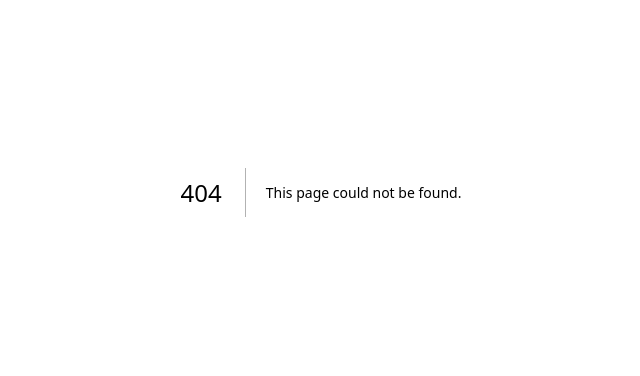
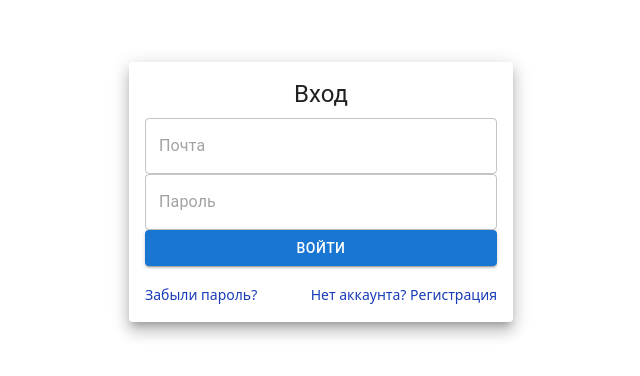
Before and after one commit to qwerty2265/ts-r_next-booking, a Next.js app: page /auth/login in a window 1280 px wide. Before the commit this address had no page. Shown: the part 208-584 px from the top of the page, without its empty margins (319-959 px from the left). Built offline with nearby package versions, Linux system fonts and the light colour scheme; what @mui/material-nextjs would draw is missing.

Commit message:
feat(login): add login form component with authentication functionality

```diff
--- /dev/null
+++ b/src/app/auth/login/page.tsx
@@ -0,0 +1,9 @@
+import { LoginForm } from "@/features/login/LoginForm";
+
+export default function Login() {
+  return (
+    <main className="min-h-screen flex items-center justify-center">
+      <LoginForm />
+    </main>
+  )
+}
--- /dev/null
+++ b/src/features/login/LoginForm.tsx
@@ -0,0 +1,108 @@
+"use client";
+
+import {
+  Box,
+  Paper,
+  TextField,
+  Typography,
+  Button,
+  Grid,
+  Alert,
+  FormControlLabel,
+  Checkbox,
+} from "@mui/material";
+import Link from "next/link";
+import { useState } from "react";
+import { signIn } from "next-auth/react";
+
+export function LoginForm() {
+  const [email, setEmail] = useState("");
+  const [password, setPassword] = useState("");
+  const [loading, setLoading] = useState(false);
+  const [error, setError] = useState("");
+
+  const handleSubmit = async (e: React.FormEvent) => {
+    e.preventDefault();
+    setLoading(true);
+    setError("");
+
+    try {
+      const result = await signIn("credentials", {
+        email,
+        password,
+        redirect: false,
+      });
+
+      if (result?.error) {
+        setError("Неверный email или пароль");
+      } else {
+        window.location.href = "/";
+      }
+    } catch (error) {
+      setError("Произошла ошибка при входе");
+      console.error("Login error:", error);
+    } finally {
+      setLoading(false);
+    }
+  };
+
+  return (
+    <Paper elevation={10} className="w-96 p-4">
+      <Typography component="h1" variant="h5" className="text-center">
+        Вход
+      </Typography>
+
+      {error && (
+        <Alert severity="error" className="mt-2">
+          {error}
+        </Alert>
+      )}
+
+      <Box component="form" onSubmit={handleSubmit} noValidate className="mt-2">
+        <TextField
+          placeholder="Почта"
+          fullWidth
+          required
+          type="email"
+          value={email}
+          onChange={(e) => setEmail(e.target.value)}
+          className="mb-4"
+          disabled={loading}
+        />
+        <TextField
+          placeholder="Пароль"
+          fullWidth
+          required
+          type="password"
+          value={password}
+          onChange={(e) => setPassword(e.target.value)}
+          className="mb-4"
+          disabled={loading}
+        />
+
+        <Button
+          type="submit"
+          variant="contained"
+          fullWidth
+          className="mt-2"
+          disabled={loading}
+        >
+          {loading ? "Загрузка..." : "Войти"}
+        </Button>
+      </Box>
+
+      <Grid container justifyContent="space-between" className="mt-4">
+        <Grid>
+          <Link href="/auth/forgot-password" className="text-blue-800 hover:underline text-sm">
+            Забыли пароль?
+          </Link>
+        </Grid>
+        <Grid>
+          <Link href="/auth/register" className="text-blue-800 hover:underline text-sm">
+            Нет аккаунта? Регистрация
+          </Link>
+        </Grid>
+      </Grid>
+    </Paper>
+  );
+}
```
